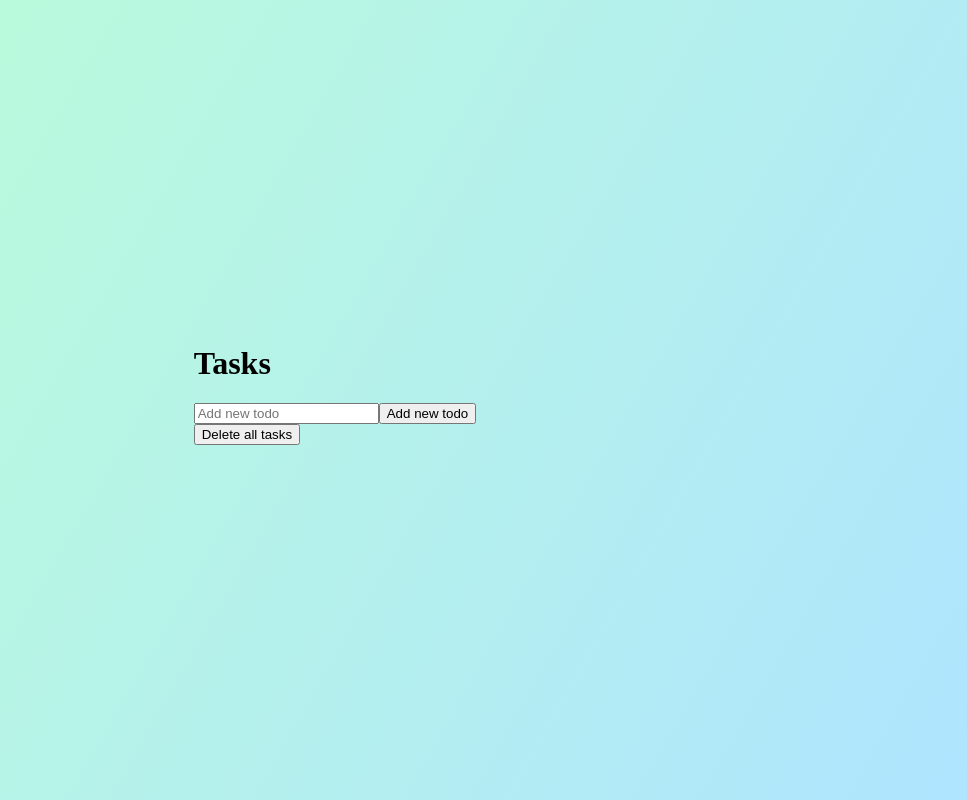
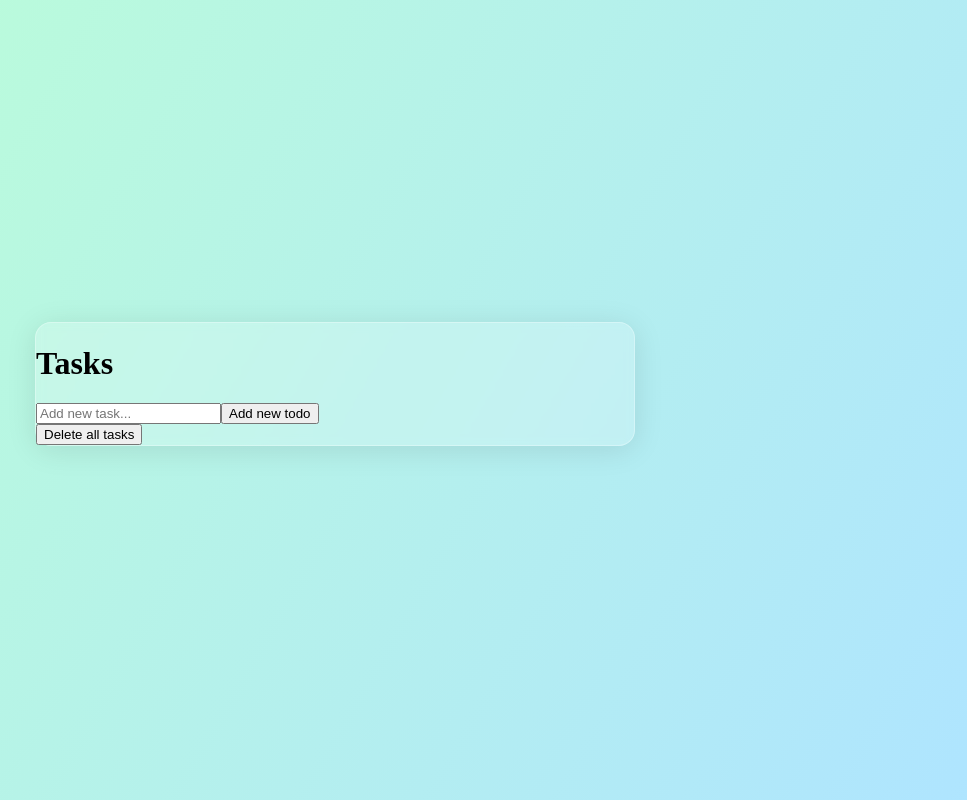
Before and after one commit to vokenny/todo-list, a website built with webpack: page src/index.html in a window 1280 px wide. Shown: the whole page, without its empty margins (305-1272 px from the left). Built offline with nearby package versions, Linux system fonts and the light colour scheme.

Commit message:
feat: apply glass styling to new task form

```diff
--- a/src/modules/components/NewTaskForm/NewTaskForm.component.ts
+++ b/src/modules/components/NewTaskForm/NewTaskForm.component.ts
@@ -10,10 +10,10 @@
   newTaskForm.action = '';
   newTaskForm.classList.add('new-task-form');
 
-  const newTaskInput: HTMLInputElement = document.createElement('input');
-  newTaskInput.id = NEW_TASK_INPUT_ID;
-  newTaskInput.type = 'text';
-  newTaskInput.placeholder = 'Add new todo';
+  const newTaskTitleInput: HTMLInputElement = document.createElement('input');
+  newTaskTitleInput.id = NEW_TASK_INPUT_ID;
+  newTaskTitleInput.type = 'text';
+  newTaskTitleInput.placeholder = 'Add new task...';
 
   const formSubmit: HTMLInputElement = document.createElement('input');
   formSubmit.classList.add('new-task-form');
@@ -32,7 +32,7 @@
     newTaskInput.value = '';
   }
 
-  newTaskForm.append(title, newTaskInput, formSubmit);
+  newTaskForm.append(title, newTaskTitleInput, formSubmit);
   newTaskForm.addEventListener('submit', (evt: any): void => addNewTask(evt));
 
   return newTaskForm;
--- a/src/modules/components/TaskCard/task-card-style.css
+++ b/src/modules/components/TaskCard/task-card-style.css
@@ -1,7 +1,6 @@
 .task-card {
   margin: 1em 0;
   min-height: 80px;
-  border: 1px solid black;
 }
 
 .task-title {
@@ -15,12 +14,3 @@
   width: 1.5em;
   height: 1.5em;
 }
-
-.glass {
-  background: rgba(255, 255, 255, 0.2);
-  border-radius: 16px;
-  box-shadow: 0 4px 30px rgba(0, 0, 0, 0.1);
-  backdrop-filter: blur(5px);
-  -webkit-backdrop-filter: blur(5px);
-  border: 1px solid rgba(255, 255, 255, 0.3);
-}
--- a/src/modules/components/TaskControls/TaskControls.component.ts
+++ b/src/modules/components/TaskControls/TaskControls.component.ts
@@ -1,8 +1,11 @@
+import './task-controls-style.css';
 import { taskListVM } from '../../view-models/TaskListViewModel';
 import NewTaskForm from '../NewTaskForm/NewTaskForm.component';
 
 export default function TaskControls(): Node {
   const controls: HTMLDivElement = document.createElement('div');
+  controls.classList.add('task-controls', 'glass');
+
   const newTaskForm: Node = NewTaskForm();
 
   const deleteAllTasksBtn: HTMLButtonElement = document.createElement('button');
--- /dev/null
+++ b/src/modules/components/TaskControls/task-controls-style.css
@@ -0,0 +1,6 @@
+.task-controls {
+  margin: 1em 0;
+  min-height: 80px;
+  width: 80vw;
+  max-width: 600px;
+}
--- a/src/style.css
+++ b/src/style.css
@@ -29,3 +29,12 @@
   list-style-type: none;
   padding: 0;
 }
+
+.glass {
+  background: rgba(255, 255, 255, 0.2);
+  border-radius: 16px;
+  box-shadow: 0 4px 30px rgba(0, 0, 0, 0.1);
+  backdrop-filter: blur(5px);
+  -webkit-backdrop-filter: blur(5px);
+  border: 1px solid rgba(255, 255, 255, 0.3);
+}
```
